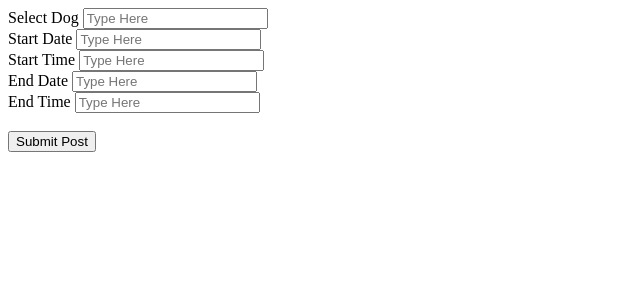
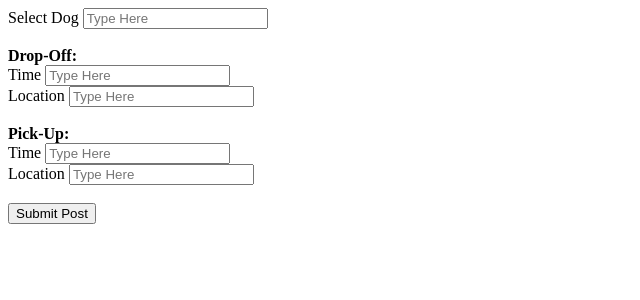
Before and after one commit to susanzc/ShareThePaws, a PHP site: page /addwalk.html in a window 1280 px wide. Shown: the top 300 px of the page, without its empty margins (0-640 px from the left). Run offline with PHP 8.4, Linux system fonts and the light colour scheme.

Commit message:
fixed labels

```diff
--- a/addwalk.html
+++ b/addwalk.html
@@ -2,17 +2,23 @@
  <label>Select Dog</label>
  <input name="dog" type="text" placeholder="Type Here">
  <br>
- <label>Start Date</label>
- <input name="sdate" type="text" placeholder="Type Here">
  <br>
- <label>Start Time</label>
+ <b>Drop-Off:</b>
+ <br>
+ <label>Time</label>
  <input name="stime" type="text" placeholder="Type Here">
  <br>
- <label>End Date</label>
- <input name="edate" type="text" placeholder="Type Here">
+ <label>Location</label>
+ <input name="slocn" type="text" placeholder="Type Here">
  <br>
- <label>End Time</label>
+ <br>
+ <b>Pick-Up:</b>
+ <br>
+ <label>Time</label>
  <input name="etime" type="text" placeholder="Type Here">
+ <br>
+ <label>Location</label>
+ <input name="elocn" type="text" placeholder="Type Here">
  <br>
  <br>
  <input type="submit" value="Submit Post">
--- a/addwalk.php
+++ b/addwalk.php
@@ -1,7 +1,7 @@
 <?php
 $dog = $_POST['dog'];
-$sdate = $_POST['sdate'];
 $stime = $_POST['stime'];
-$edate = $_POST['edate'];
+$slocn = $_POST['slocn'];
 $etime = $_POST['etime'];
+$elocn = $_POST['elocn'];
 ?>
```
